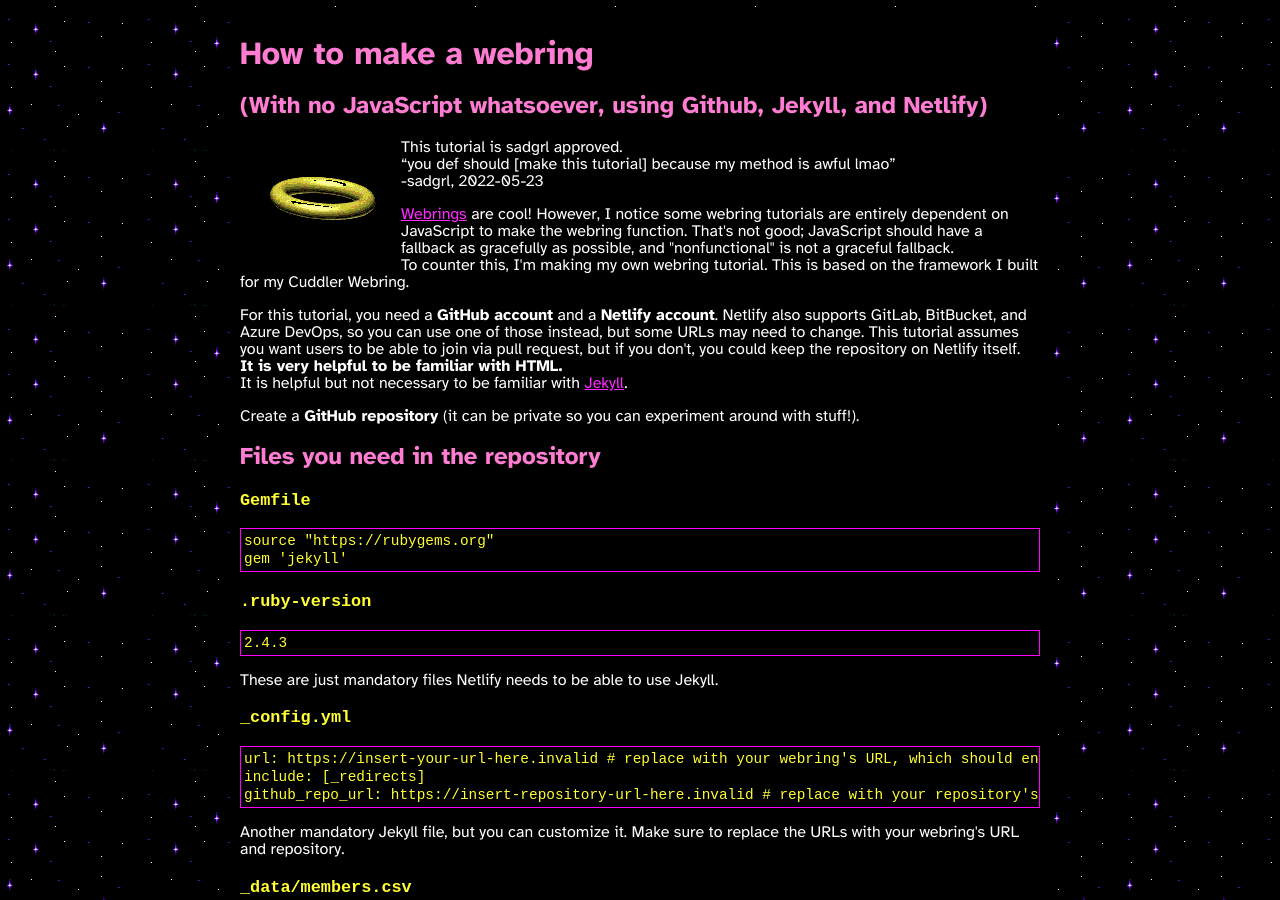
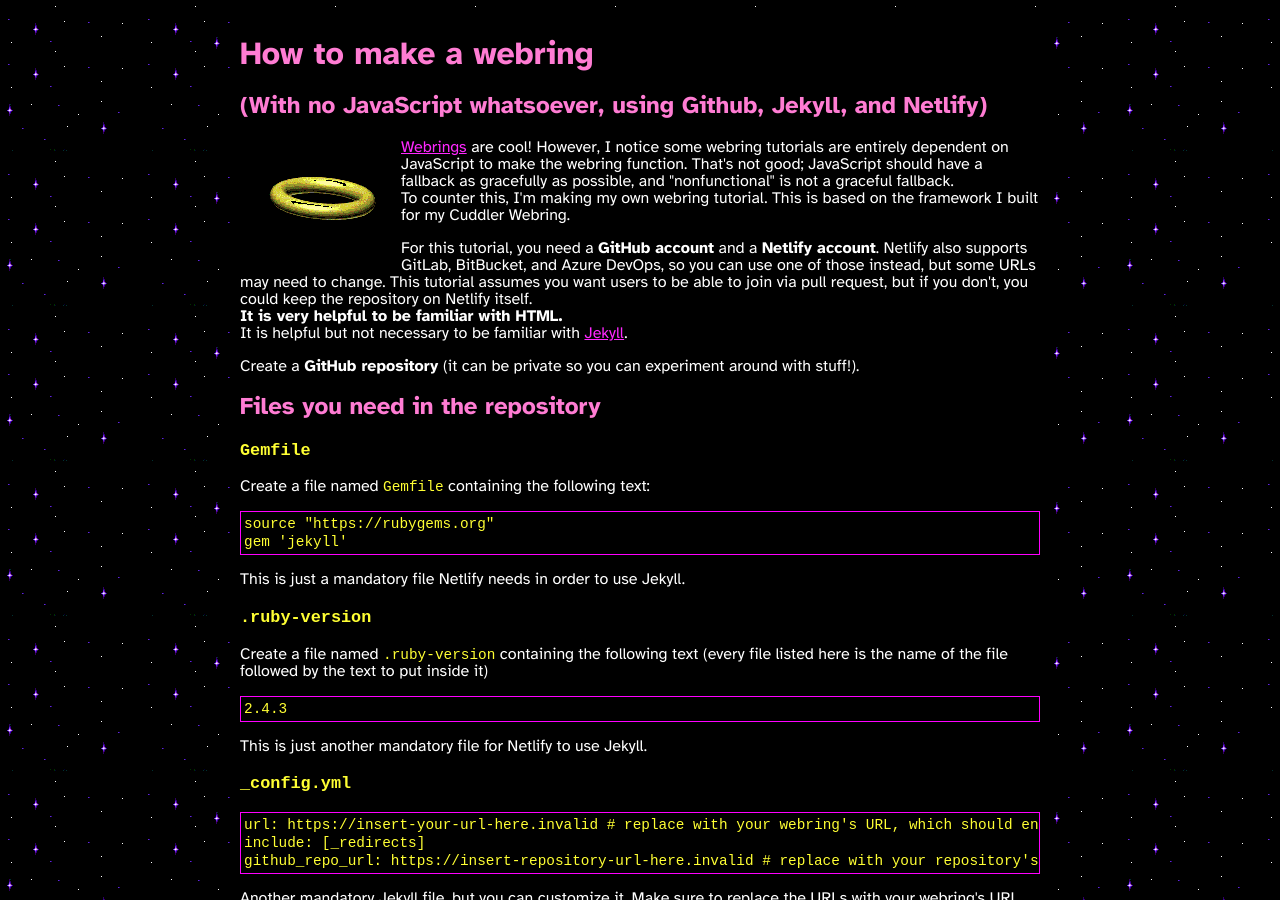
Before and after one commit to mincerafter42/mincerafter42.github.io, a Jekyll site: the page built from tutorial/webring.md, in a window 1280 px wide and 900 px high. Built offline with Jekyll 4.4.1, drawn with Linux system fonts in a browser that asks for light colours; some of the changed text lies outside the part shown.

Commit message:
Updated webring tutorial

```diff
--- a/tutorial/webring.md
+++ b/tutorial/webring.md
@@ -1,13 +1,10 @@
 ---
 title: How to make a webring
-last_modified_at: 2022-09-20
+last_modified_at: 2023-04-05
 ---
 ## (With no JavaScript whatsoever, using Github, Jekyll, and Netlify)
-<aside>
+
 <img src="/assets/goldring.gif" alt="" style="float:left"/>
-This tutorial is sadgrl approved.<br/>
-<q>you def should [make this tutorial] because my method is awful lmao</q><br/>-sadgrl, 2022-05-23
-</aside>
 
 [Webrings](https://en.wikipedia.org/wiki/Webring) are cool! However, I notice some webring tutorials are entirely dependent on JavaScript to make the webring function.
 That's not good; JavaScript should have a fallback as gracefully as possible, and "nonfunctional" is not a graceful fallback.
@@ -24,15 +21,19 @@
 ## Files you need in the repository
 
 ### `Gemfile`
+Create a file named `Gemfile` containing the following text:
 
     source "https://rubygems.org"
     gem 'jekyll'
 
+This is just a mandatory file Netlify needs in order to use Jekyll.
+
 ### `.ruby-version`
+Create a file named `.ruby-version` containing the following text (every file listed here is the name of the file followed by the text to put inside it)
 
     2.4.3
 
-These are just mandatory files Netlify needs to be able to use Jekyll.
+This is just another mandatory file for Netlify to use Jekyll.
 
 ### `_config.yml`
 ~~~yml
@@ -129,7 +130,7 @@
 <h2>Criteria to join</h2>
 <ul>
 <li>Insert the criteria to join the webring here.
-<li>I suggest a policy on clearly marking any NSFW content.
+<li>I suggest a policy on clearly marking any NSFW content (there are kids on the World Wide Web, after all. And adults at work.).
 <li>and having no hate speech or bigotry.
 <li>and not being advertisement-focused.
 </ul>
```
